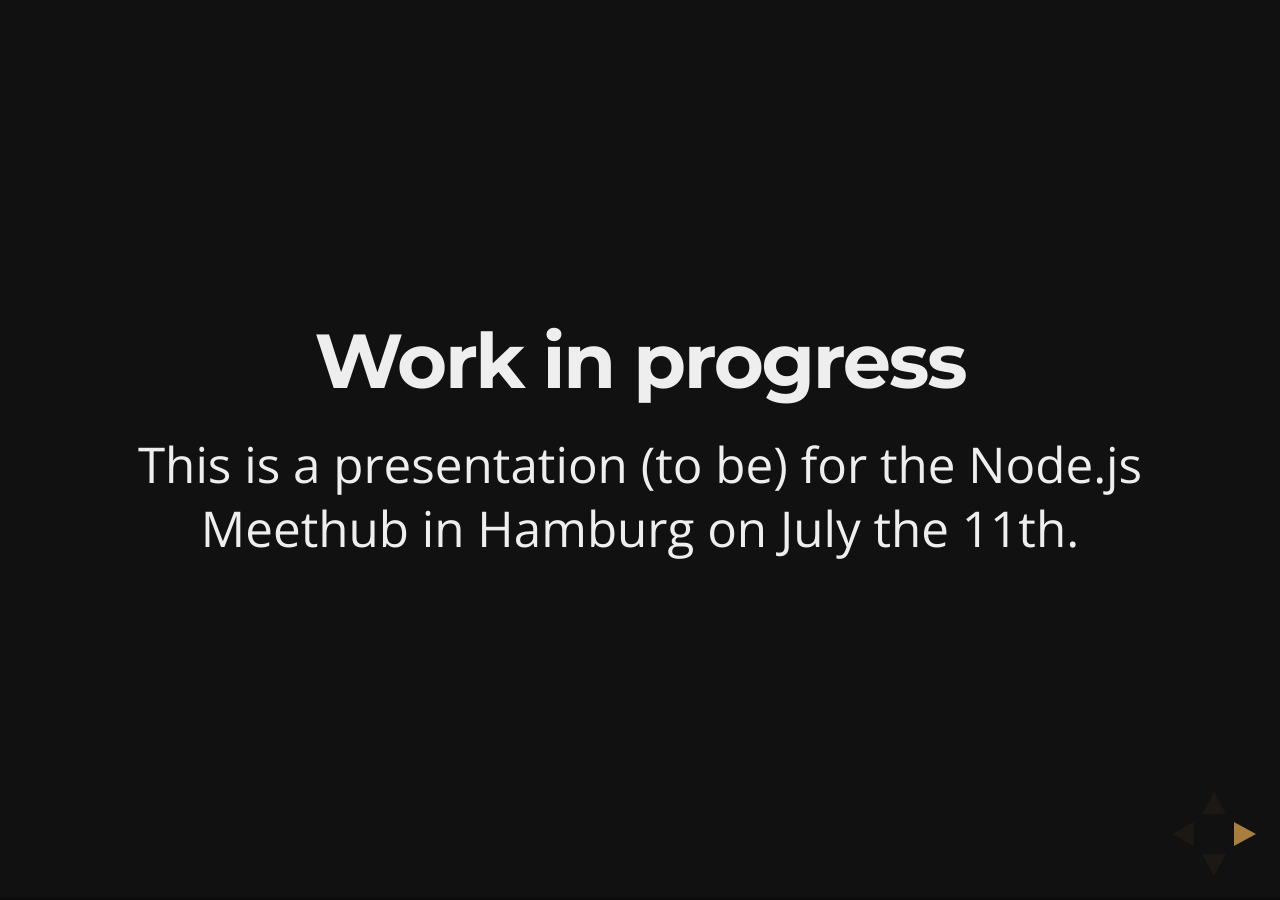
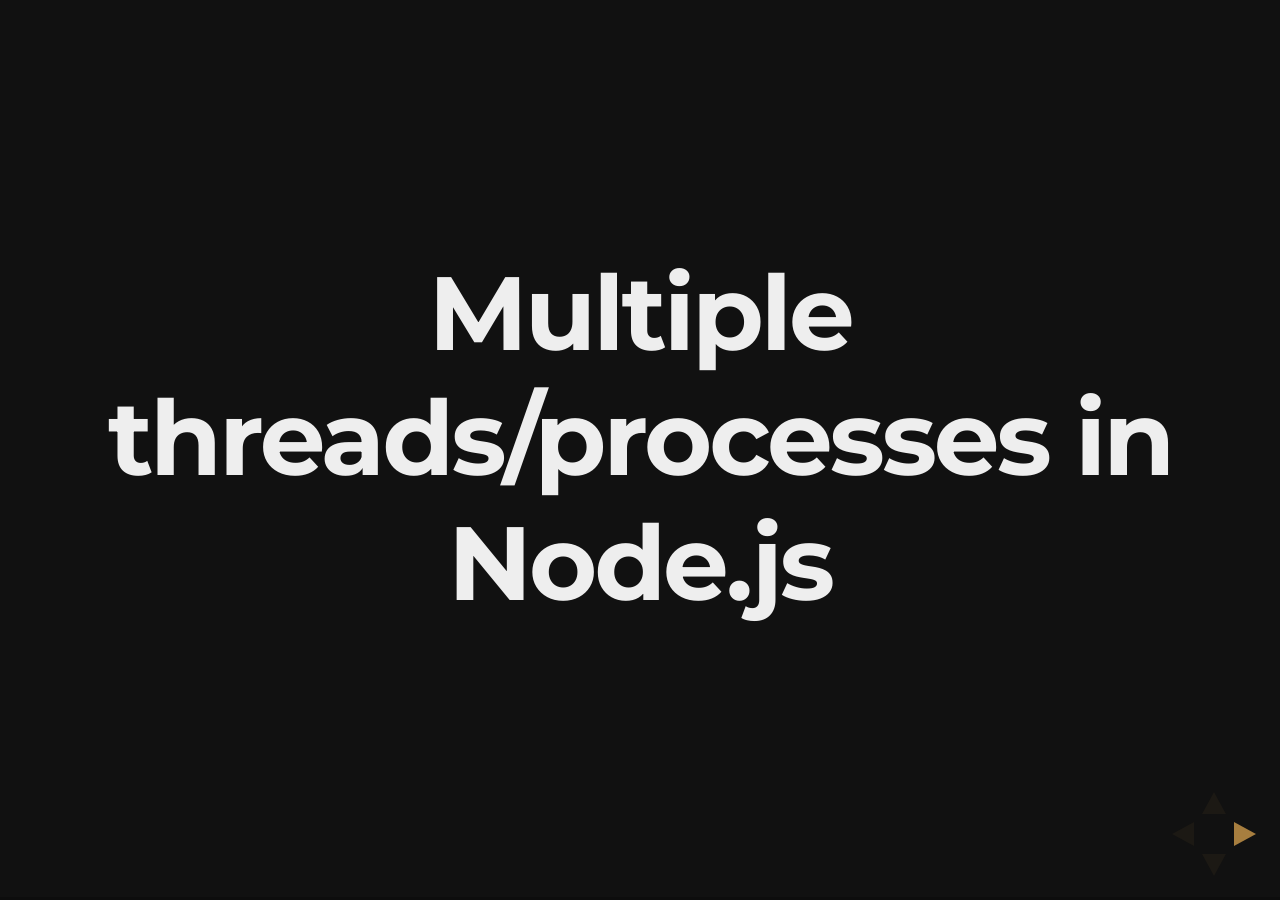
Before and after one commit to thegitm8/thegitm8.github.io, a Jekyll site: the page built from slides/2017-07-11-nodejs-meetup-hamburg-multithreading-in-nodejs.html, in a window 1280 px wide. Built offline with Jekyll 4.4.1, drawn with Linux system fonts in a browser that asks for light colours.

Commit message:
updated meetup slides

```diff
--- a/slides/2017-07-11-nodejs-meetup-hamburg-multithreading-in-nodejs.html
+++ b/slides/2017-07-11-nodejs-meetup-hamburg-multithreading-in-nodejs.html
@@ -5,89 +5,210 @@ permalink: /slides/2017-07-11-nodejs-meetup-hamburg-multithreading-in-nodejs
 theme: night
 transition: convex
 ---
+
+<!-- Slide 1 -->
 <section>
-	<h3>Work in progress</h3>
-	<p>This is a presentation (to be) for the Node.js Meethub in Hamburg on July the 11th.</p>
+	<h2>Multiple threads/processes in Node.js</h2>
+</section>
+
+
+
+
+
+
+
+<!-- slide 2 -->
+<section>
+	<h3>Robert Docter</h3>
+	<span>
+		Developing access-to-bank solutions <a href="https://www.figo.io/">@figo</a>.
+	</span>
+	<br /><br />
+	<span>
+		Especially interested in Node.js <span style="font-weight: bolder;">performance</span> and <span style="font-weight: bolder;">scalability</span>, as well as <span style="font-weight: bolder;">Best Practices in module development</span>.
+	</span>
+	<br /><br />
+	<ul>
+		<li>Twitter: <a href="https://twitter.com/gitm8">@gitm8</a></li>
+		<li>Github: <a href="https://github.com/thegitm8">thegitm8</a></li>
+		<li>Website: <a href="http://www.antlike.tech">www.antLike.tech</a></li>
+	</ul>
 	<aside class="notes">
-		Remove this slide before presentation.
 	</aside>
 </section>
 
-<!-- Slide 1 -->
-<section>
-	<h3>Node.js and the single thread</h3>
-	<ul>
-		<li>
-			<p class="fragment highlight-current-blue">
-				What is a single thread
-			</p>
-		</li>
-		<li>
-			<p class="fragment highlight-current-blue">
-				Is node.js single threaded
-			</p>
-		</li>
-		<li>
-			<p class="fragment highlight-current-blue">
-				Making use of threads in Node.js
-			</p>
-		</li>
-	</ul>
-</section>
 
-<!-- Slide 2 -->
-<section>
-	<h3>"Node.js' single thread model is one of the greatest disadvantages for developing Node.js software!"</h3>
-	<aside class="notes">
-		Ask audience if they agree with the statement.
-	</aside>
-</section>
+
 
 <!-- Slide 3 -->
 <section>
-	<h3>HEADER</h3>
-	<p>text</p>
-	<aside class="notes">
-		test
-	</aside>
+	<h3>"Node.js runs on a sinlge thread!"</h3>
 </section>
 
 <!-- Slide 4 -->
 <section>
-	<h3>Test code highlighting</h3>
-	<pre><code data-trim data-noescape>
-const { spawn } = require('child_process');
-const ls = spawn('ls', ['-lh', '/usr']);
+	<h3>The problem Node.js tries to solve:</h3>
+	<pre>
+		<code data-trim data-noescape>
+			const user = db.query({ user: 'someUser' })
 
-ls.stdout.on('data', (data) => {
-  console.log(`stdout: ${data}`);
-});
-<div class="fragment highlight-current-blue">
-ls.stderr.on('data', (data) => {
-  console.log(`stderr: ${data}`);
-});
-</div>
-ls.on('close', (code) => {
-  console.log(`child process exited with code ${code}`);
-});
-	</code></pre>
-	<aside class="notes">
-	</aside>
+			// ... rest of the program
+		</code>
+	</pre>
+	<p class="fragment">Blocking IO!</p>
 </section>
 
-<!-- Slide LAST -->
+<!-- Slide 5 -->
 <section>
-	<h3>Who am me?</h3>
+	<h3>Multithreading to the rescue?</h3>
+	<h5 class="fragment">turns out, multithreading can be hard</h5>
+	<ul>
+		<li class="fragment">shared memory and locks make systems hard to reason about</li>
+		<li class="fragment">interprocess communication</li>
+		<li class="fragment">managing state</li>
+		<li class="fragment">guarantee thread safety with 3rd party packages</li>
+	</ul>
+</section>
+
+<!-- Slide 6 -->
+<section>
+	<h3>Node.js design</h3>
+
+	Eventloop
+	<br />&darr;<br />
+	V8
+	<br />&darr;<br />
+	libuv
+	<br />&darr;<br />
+	POSIX syscalls
+	<br />&darr;<br />
+	Threadpool
+</section>
+
+<!-- slide 7 -->
+<section>
+	<h3>The Eventloop</h3>
+	<blockquote>
+		"...is a programming construct that waits for and dispatches events or messages in a program." - <a href="https://en.wikipedia.org/wiki/Event_loop" alt="WikiPedia event loop">Wikipedia</a>
+	</blockquote>
+	<p class="fragment">So...</p>
+</section>
+
+<!-- slide 8 -->
+<section>
 	<p>
-		<h6>Robert Docter | Software Developer</h6>
-		<span>Developing all Bank connections <a href="https://www.figo.io/">@figo</a>.</span>
-		<br /><br />
-		<ul>
-			<li>Twitter: <a href="https://twitter.com/gitm8">@gitm8</a></li>
-			<li>Github: <a href="https://github.com/thegitm8">thegitm8</a></li>
-			<li>Website: <a href="http://www.antlike.tech">www.antLike.tech</a></li>
-		</ul>
+		... instead of blocking everything
+		<pre>
+			<code data-trim data-noescape>
+				const user = db.query({ user: 'someUser' })
+			</code>
+		</pre>
 	</p>
-	<aside class="notes">
-	</aside>
+	<p class="fragment">
+		we can do
+		<pre class="fragment">
+			<code data-trim data-noescape>
+				db.query({ user: 'someUser' }, user => /* do something */)
+			</code>
+		</pre>
+	</p>
+	<p class="fragment">
+		and Node.js takes care of the rest...
+	</p>
 </section>
+
+
+<!-- slide 9 -->
+<section>
+	Example
+	<pre>
+		<code data-trim data-noescape>
+			const http = require('http')
+			const fs = require('fs')
+			const server = http.createServer((req, res) => {
+
+				fs.readFile(
+					'/path/to/file',
+					{ encoding: 'utf8' },
+					(err, data) => {
+						res.send(data)
+					}
+				)
+
+			}).listen()
+		</code>
+	</pre>
+</section>
+
+<section>
+	But, wait, there's more...
+</section>
+
+<!-- slide 10 -->
+<section>
+	<p>Node.js provides different tools to make working with multiple processes even easier</p>
+	<ul>
+		<li>spawn</li>
+		<li>exec</li>
+		<li>fork</li>
+		<li>cluster</li>
+	</ul>
+</section>
+
+<section>
+	<h3>spawn</h3>
+	<p>the base case</p>
+	<ul>
+		<li>control execution environment with options</li>
+	</ul>
+</section>
+
+<section>
+	<h3>exec and execFile</h3>
+	<p>execute commands on the system outside of Node.js</p>
+	<ul>
+		<li>exec: spawns a shell and runs a command within that shell</li>
+		<li>execFile: does the same without spawning a shell</li>
+	</ul>
+	<pre>
+		<code data-trim data-noescape>
+			const userName = execFileSync('git config user.name')
+		</code>
+	</pre>
+</section>
+
+<section>
+	<h3>fork</h3>
+	<p>create new Node.js processes and attaches an IPC channel</p>
+	<ul>
+		<li>adds an additional IPC channel</li>
+	</ul>
+</section>
+
+<section>
+	<h3>cluster</h3>
+	<p>solving same similar tasks</p>
+</section>
+
+<section>
+	<h3>Dangers when forking...</h3>
+	<p>New forked processes require 30ms to start and have an overhead of 10MB (due to V8).</p>
+	<p class="fragment">So?</p>
+	<p class="fragment">Imagine the following</p>
+	<pre class="fragment">
+		<code data-trim data-noescape>
+			const { fork } = require('child_process')
+			const http = require('http')
+			const server = http.createServer((req, res) => {
+
+				const magic = fork('/path/to/module')
+				magic.on('message', res.send)
+
+			})
+		</code>
+	</pre>
+</section>
+
+<section>
+	<img src="{{ site.url }}/assets/images/thank_you_cat.gif" alt="Cat saying thank you" />
+</section>
```
Also changed, not shown: assets/images/thank_you_cat.gif (added).
